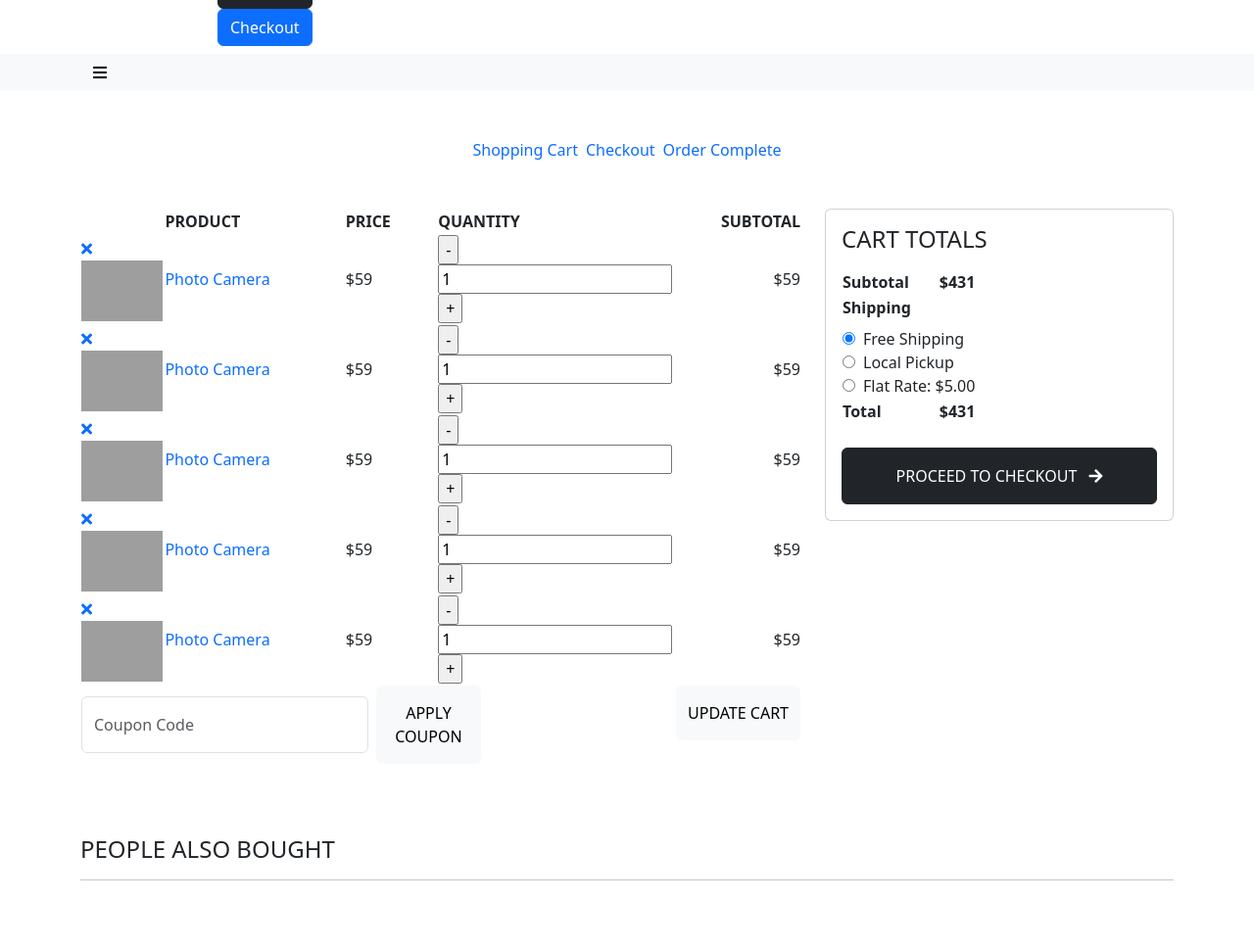
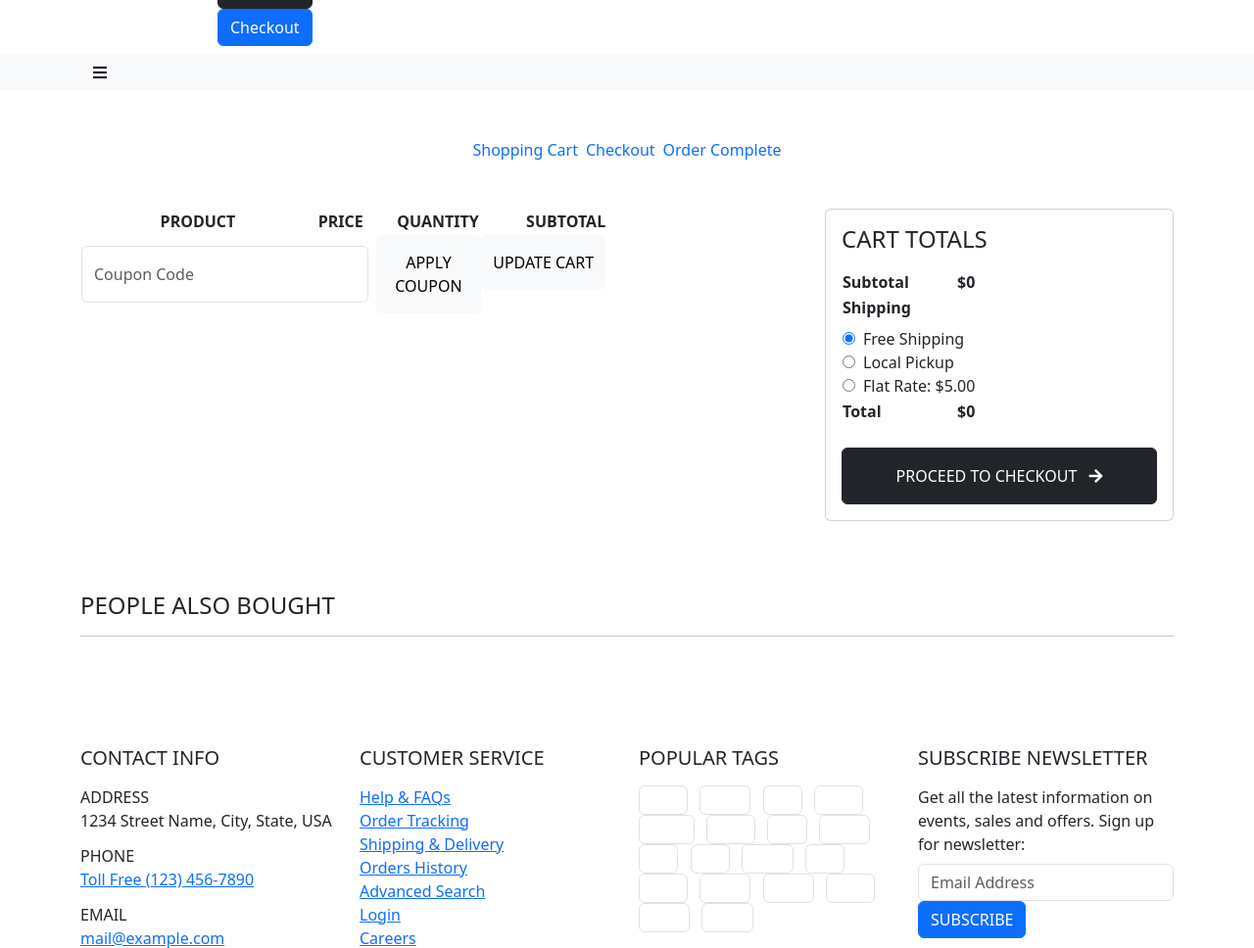
Before and after one commit to m93n/shop.1, a Django app: page /cart/ in a window 1280 px wide. Shown: the part 249-1217 px from the top of the page at 98% size. Run offline with Django 4.2, Linux system fonts and the light colour scheme; tables that the repository leaves empty hold one stand-in row (values such as "Sample post"); some libraries are stand-ins or nearby versions; grey boxes are pictures that could not be loaded.

Commit message:
add cart_id, add_cart and cart_detail views and make cart template items, dynamic

```diff
--- a/store/templates/store/cart.html
+++ b/store/templates/store/cart.html
@@ -1,4 +1,5 @@
 {% extends 'store/base.html' %}
+{% load custome_tag %}
 {% load static %}
 {% block content %}
 <div role="main" class="main shop pb-4">
@@ -45,23 +46,23 @@
 								</tr>
 							</thead>
 							<tbody>
-                                {% for product in '12345' %}
+                                {% for cart_item in cart_items %}
 								<tr class="cart_table_item">
 									<td class="product-thumbnail">
 										<div class="product-thumbnail-wrapper">
 											<a href="#" class="product-thumbnail-remove" title="Remove Product">
 												<i class="fas fa-times"></i>
 											</a>
-											<a href="{% url 'product_detail' %}" class="product-thumbnail-image" title="Photo Camera">
-												<img width="90" height="90" alt="" class="img-fluid" src="{% static 'img/products/product-grey-1.jpg' %}">
+											<a href="{% url 'product_detail' cart_item.product.category.slug cart_item.product.slug %}" class="product-thumbnail-image" title="{{cart_item.product.name}}">
+												<img width="90" height="90" alt="" class="img-fluid" src="{{cart_item.product.get_first_image}}">
 											</a>
 										</div>
 									</td>
 									<td class="product-name">
-										<a href="{% url 'product_detail' %}" class="font-weight-semi-bold text-color-dark text-color-hover-primary text-decoration-none">Photo Camera</a>
+										<a href="{% url 'product_detail' cart_item.product.category.slug cart_item.product.slug %}" class="font-weight-semi-bold text-color-dark text-color-hover-primary text-decoration-none">{{cart_item.product.name}}</a>
 									</td>
 									<td class="product-price">
-										<span class="amount font-weight-medium text-color-grey">$59</span>
+										<span class="amount font-weight-medium text-color-grey">${{product.sale_price}}</span>
 									</td>
 									<td class="product-quantity">
 										<div class="quantity float-none m-0">
@@ -71,7 +72,7 @@
 										</div>
 									</td>
 									<td class="product-subtotal text-end">
-										<span class="amount text-color-dark font-weight-bold text-4">$59</span>
+										<span class="amount text-color-dark font-weight-bold text-4">${{cart_item.sub_total}}</span>
 									</td>
 								</tr>
                                 {% endfor %}
@@ -108,7 +109,7 @@
 										<strong class="text-color-dark">Subtotal</strong>
 									</td>
 									<td class="border-top-0 text-end">
-										<strong><span class="amount font-weight-medium">$431</span></strong>
+										<strong><span class="amount font-weight-medium">${{total}}</span></strong>
 									</td>
 								</tr>
 								<tr class="shipping">
@@ -136,7 +137,7 @@
 										<strong class="text-color-dark text-3-5">Total</strong>
 									</td>
 									<td class="text-end">
-										<strong class="text-color-dark"><span class="amount text-color-dark text-5">$431</span></strong>
+										<strong class="text-color-dark"><span class="amount text-color-dark text-5">${{total}}</span></strong>
 									</td>
 								</tr>
 							</tbody>
@@ -154,13 +155,15 @@
 					<div class="col">
 						<div class="owl-carousel owl-theme nav-style-1 nav-outside nav-outside nav-dark mb-0" data-plugin-options="{'loop': false, 'autoplay': false, 'items': 4, 'nav': true, 'dots': false, 'margin': 20, 'autoplayHoverPause': true, 'autoHeight': true, 'stagePadding': '75', 'navVerticalOffset': '50px'}">
 
-                            {% for product in '123456789' %}
+                            {% for item in cart_items %}
 							<div class="product mb-0">
 								<div class="product-thumb-info border-0 mb-3">
 
 									<div class="product-thumb-info-badges-wrapper">
-<span class="badge badge-ecommerce badge-success">NEW</span>
-<span class="badge badge-ecommerce badge-danger">27% OFF</span>
+										{% if item.product.check_new_product %}
+                                        <span class="badge badge-ecommerce badge-success">NEW</span>
+								        {% endif %}
+                                        <span class="badge badge-ecommerce badge-danger">{% divide item.product.sale_price item.product.amount_price %}% OFF</span>
 									</div>
 
 									<div class="addtocart-btn-wrapper">
@@ -169,32 +172,32 @@
 										</a>
 									</div>
 
-									<a href="{% url 'quick_view' %}" class="quick-view text-uppercase font-weight-semibold text-2">
+									<a href="{% url 'quick_view' item.product.category.slug item.product.slug %}" class="quick-view text-uppercase font-weight-semibold text-2">
 										QUICK VIEW
 									</a>
-									<a href="{% url 'product_detail' %}">
+									<a href="{% url 'product_detail' item.product.category.slug item.product.slug %}">
 										<div class="product-thumb-info-image product-thumb-info-image-effect">
-											<img alt="" class="img-fluid" src="{% static 'img/products/product-grey-7.jpg' %}">
+											<img alt="" class="img-fluid" src="{{item.product.get_first_image}}">
 
-												<img alt="" class="img-fluid" src="{% static 'img/products/product-grey-7-2.jpg' %}">
+												<img alt="" class="img-fluid" src="{{item.product.get_first_image}}">
 
 										</div>
 									</a>
 								</div>
 								<div class="d-flex justify-content-between">
 									<div>
-										<a href="{% url 'home' %}" class="d-block text-uppercase text-decoration-none text-color-default text-color-hover-primary line-height-1 text-0 mb-1">accessories</a>
-										<h3 class="text-3-5 font-weight-medium font-alternative text-transform-none line-height-3 mb-0"><a href="{% url 'product_detail' %}" class="text-color-dark text-color-hover-primary">Porto Headphone</a></h3>
+										<a href="{% url 'products_by_category' item.product.category.slug %}" class="d-block text-uppercase text-decoration-none text-color-default text-color-hover-primary line-height-1 text-0 mb-1">{{item.product.category.name}}</a>
+										<h3 class="text-3-5 font-weight-medium font-alternative text-transform-none line-height-3 mb-0"><a href="{% url 'product_detail' item.product.category.slug item.product.slug %}" class="text-color-dark text-color-hover-primary">{{item.product.name}}</a></h3>
 									</div>
 									<a href="#" class="text-decoration-none text-color-default text-color-hover-dark text-4"><i class="far fa-heart"></i></a>
 								</div>
-								<div title="Rated 5 out of 5">
-									<input type="text" class="d-none" value="5" title="" data-plugin-star-rating data-plugin-options="{'displayOnly': true, 'color': 'default', 'size':'xs'}">
-								</div>
+								<div title="">
+                                    <input type="text" class="rating-loading" value="{{ item.product.review_set.all.0.rate }}" title="" data-plugin-star-rating data-plugin-options="{'displayOnly': true, 'color': 'default', 'size':'xs'}">
+                                </div>
 								<p class="price text-5 mb-3">
-									<span class="sale text-color-dark font-weight-semi-bold">$199,00</span>
-									<span class="amount">$99,00</span>
-								</p>
+                                    <span class="sale text-color-dark font-weight-semi-bold">${{item.product.sale_price}}</span>
+                                    <span class="amount">${{item.product.amount_price}}</span>
+                                </p>
 							</div>
                             {% endfor %}
 
--- a/store/urls.py
+++ b/store/urls.py
@@ -5,7 +5,7 @@ urlpatterns = [
     path('', views.home, name='home'),
     path('<slug:category_slug>', views.home, name='products_by_category'),
     path('<slug:category_slug>/<slug:product_slug>', views.product, name='product_detail'),
-    path('cart/', views.cart, name='cart_detail'),
+    path('cart/', views.cart_detail, name='cart_detail'),
     path('checkout/', views.checkout, name='checkout_page'),
     path('quick_view/<slug:category_slug>/<slug:product_slug>', views.quick_view, name='quick_view'),
 ]
--- a/store/views.py
+++ b/store/views.py
@@ -1,4 +1,5 @@
-from django.shortcuts import get_object_or_404, render
+from django.shortcuts import get_object_or_404, render, redirect
+from django.core.exceptions import ObjectDoesNotExist
 from store import models
 
 def home(request, category_slug=None):
@@ -22,8 +23,48 @@ def product(request, category_slug, product_slug):
 
     return render(request, 'store\product.html', {'product':product})
 
-def cart(request):
-    return render(request, 'store\cart.html')
+def _cart_id(request):
+    cart = request.session.session_key
+    if not cart:
+        cart = request.session.create()
+    return cart
+
+def add_cart(request, product_id):
+    product = models.Product.objects.get(id=product_id)
+    try:
+        cart = models.Cart.objects.get(cart_id=_cart_id(request))
+    except models.Cart.DoesNotExist:
+        cart = cart.objects.create(
+            cart_id = _cart_id(request)
+        )
+        cart.save()
+
+    try:
+        cart_item = models.CartItem.objects.get(product=product, cart=cart)
+        if cart_item.quantity < cart_item.product.stock:
+            cart_item.quantity += 1
+            cart_item.save()
+    except models.CartItem.DoesNotExist:
+        cart_item = models.CartItem.objects.create(
+            product=product,
+            cart=cart,
+            quantity = 1,
+        )
+        cart.save()
+
+    return redirect('cart_detail')
+
+def cart_detail(request, total=0, counter=0, cart_items=None):
+    try:
+        cart = models.Cart.objects.get(cart_id=_cart_id(request))
+        cart_items = models.CartItem.objects.filter(cart=cart, active=True)
+        for cart_item in cart_items:
+            total += (cart_item.product.sale_price * cart_item.quantity)
+            counter += cart_item.quantity
+    except ObjectDoesNotExist:
+        pass
+
+    return render(request, 'store\cart.html', dict(cart_items=cart_items, total=total, counter=counter))
 
 def checkout(request):
     return render(request, 'store\checkout.html')
```
Also changed, not shown: static/media/product/product-grey-7_0skbdbJ.jpg (added), static/media/product/product-grey-7_1ItGLm8.jpg (added), static/media/product/product-grey-7_PRjtpeV.jpg (added), static/media/product/product-grey-7_RsNOsBP.jpg (added), static/media/product/product-grey-7_fEwwRyK.jpg (added), static/media/product/product-grey-7_gxxv6aL.jpg (added), static/media/product/product-grey-7_m4r3Kqj.jpg (added), static/media/product/product-grey-7_msi5sd0.jpg (added), static/media/product/product-grey-7_ukK06O8.jpg (added), static/media/product/product-grey-7_upmTAU8.jpg (added), static/media/product/product-grey-7_vxbCJpO.jpg (added).
